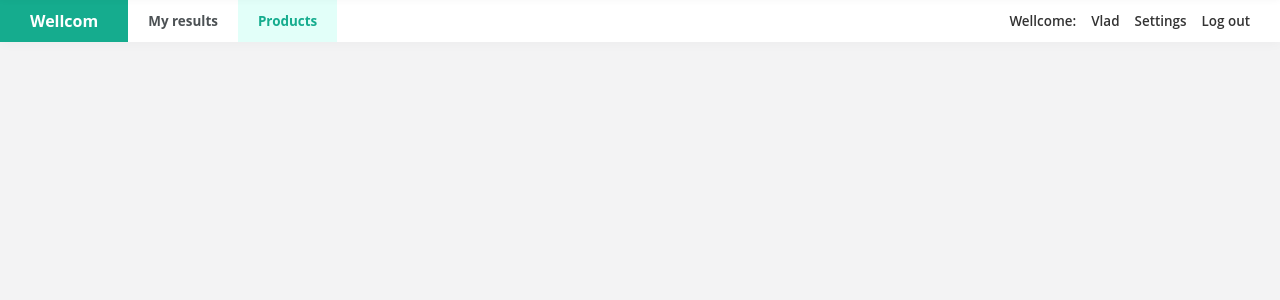
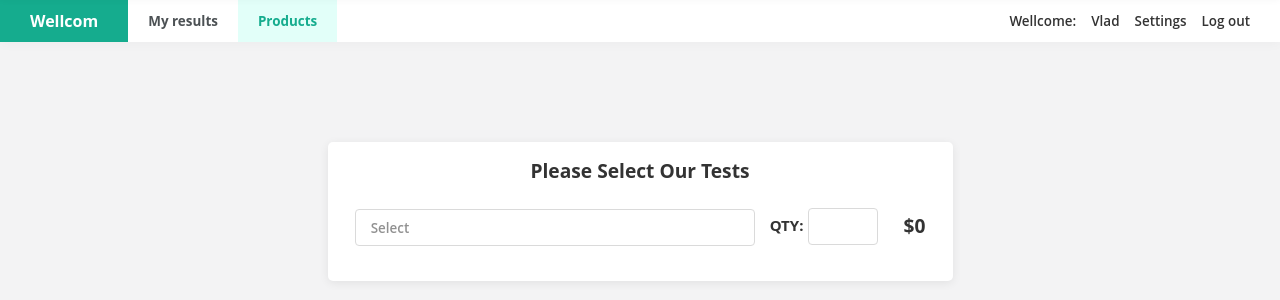
Before and after one commit to Nastromo/portal-front, a React (Create React App) app: page /account/products in a window 1280 px wide. Shown: the top 300 px of the page. Built offline with nearby package versions, Linux system fonts and the light colour scheme.

Commit message:
payment start

```diff
--- /dev/null
+++ b/src/components/DropDown.js
@@ -0,0 +1,70 @@
+import React, { Component } from 'react';
+import { connect } from 'react-redux';
+import { showDropDown, setOption } from '../store/actions/DropDown';
+
+
+
+
+export class DropDown extends Component {
+    componentWillMount() {
+        document.addEventListener('click', this.handleMenu);
+    }
+
+    componentWillUnmount() {
+        document.removeEventListener('click', this.handleMenu);
+    }
+
+    handleMenu = (e) => {
+        if (this.option.contains(e.target)) {
+            this.props.showDropDown({
+                id: this.props.id,
+                status: true
+            });
+        } else {
+            this.props.showDropDown({
+                id: this.props.id,
+                status: false
+            });
+        }
+    }
+
+    choseOption = (e) => {
+        this.props.setOption({
+            id: this.props.id,
+            option: e.target.id,
+        });
+    }
+
+    render() {
+        return (
+            <div className="relative">
+                <div ref={el => this.option = el}
+                    className={this.props.option ? `drop-select drop-select-chosen` : `drop-select`}>
+                    {this.props.option ? this.props.option : `Select`}</div>
+
+                <div className={this.props.status ? `drop-down drop-down-show` : `drop-down`}>
+                    {
+                        this.props.menu.map((item, i) => {
+                            return (
+                                <div onClick={this.choseOption} id={item} className="menu-item" key={i}>
+                                    {item}
+                                </div>
+                            )
+                        })
+                    }
+                </div>
+            </div>
+        )
+    }
+}
+
+const mapStateToProps = (state) => ({
+
+})
+
+const mapDispatchToProps = (dispatch) => ({
+    showDropDown: (obj) => dispatch(showDropDown(obj)),
+    setOption: (obj) => dispatch(setOption(obj)),
+})
+
+export default connect(mapStateToProps, mapDispatchToProps)(DropDown)
--- a/src/components/Navigation.js
+++ b/src/components/Navigation.js
@@ -45,7 +45,6 @@ export class Navigation extends Component {
     }
 
     render() {
-        console.log(this.props);
         return (
             <div className="white-back">
                 <div className="main-nav">
--- a/src/components/PrivateRoute.js
+++ b/src/components/PrivateRoute.js
@@ -4,7 +4,7 @@ import { Route, Switch, withRouter } from 'react-router-dom';
 import LineSpinner from './LineSpinner';
 import Main from './Main';
 import Navigation from './Navigation';
-
+import Product from './Product';
 
 
 
@@ -20,6 +20,7 @@ export class PrivateRoute extends Component {
                 <Navigation />
                 <Switch>
                     <Route exact path="/account/main" component={Main} />
+                    <Route exact path="/account/products" component={Product} />
                 </Switch>
             </div>
         )
--- /dev/null
+++ b/src/components/Product.js
@@ -0,0 +1,55 @@
+import React, { Component } from 'react';
+import { connect } from 'react-redux';
+import DropDown from './DropDown';
+import { calculateTestQuantity } from '../store/actions/TestQuantity';
+
+
+
+export class Product extends Component {
+    constructor(props) {
+        super(props);
+        this.products = [`Genetic Weight Management`, `Nutritional Deficiencies`];
+    }
+
+    handleQty = (e) => {
+        this.props.calculateTestQuantity(e.target.value);
+    }
+
+    render() {
+        return (
+            <div className="flex-ce">
+                <div className="form-pay">
+                    <p className="pay-title">Please Select Our Tests</p>
+                    <div className="prod-sele">
+                        <div className="products-s">
+                            <DropDown
+                                option={this.props.productOption}
+                                status={this.props.dropdownStatus}
+                                menu={this.products}
+                                id="products" />
+                        </div>
+
+                        <p className="qty">QTY:</p>
+                        <input
+                            className="simple-input quantity"
+                            onChange={this.handleQty}
+                            type="number" />
+                        <p className="price">{`$${this.props.price}`}</p>
+                    </div>
+                </div>
+            </div>
+        )
+    }
+}
+
+const mapStateToProps = (state) => ({
+    productOption: state.dropdownOption.products,
+    dropdownStatus: state.dropdownStatus.products,
+    price: state.testsPrice,
+})
+
+const mapDispatchToProps = dispatch => ({
+    calculateTestQuantity: (number) => dispatch(calculateTestQuantity(number)),
+})
+
+export default connect(mapStateToProps, mapDispatchToProps)(Product)
--- a/src/index.css
+++ b/src/index.css
@@ -54,7 +54,7 @@ ul {
 textarea {
     resize: none;
     outline: none;
-    border: 1px solid #e2e2e2;
+    border: 1px solid #dadada;
     border-radius: 4px;
     width: 100%;
     height: 100%;
@@ -647,7 +647,7 @@ a.logo-text:hover {
     color: #2b2c2d;
     height: 33px;
     width: 134px;
-    border: 1px solid #e2e2e2;
+    border: 1px solid #dadada;
     border-radius: 4px;
     cursor: pointer;
 }
@@ -731,7 +731,7 @@ a.logo-text:hover {
     width: 100%;
     height: 37px;
     border-radius: 4px;
-    border: 1px solid #ececec;
+    border: 1px solid #dadada;
     color: #333;
     font-size: 0.84rem;
     font-weight: 600;
@@ -755,7 +755,7 @@ a.logo-text:hover {
     width: 100%;
     height: 250px;
     border-radius: 4px;
-    border: 1px solid #ececec;
+    border: 1px solid #dadada;
     box-shadow: 0 2px 8px 0 #00000012;
     color: #333;
     font-size: 0.84rem;
@@ -785,7 +785,7 @@ a.logo-text:hover {
     display: flex;
     align-items: center;
     padding: 0 15px;
-    border-bottom: 1px solid #ececec;
+    border-bottom: 1px solid #dadada;
 }
 
 .menu-item:hover {
@@ -827,7 +827,7 @@ a.logo-text:hover {
     height: 23px;
     width: 23px;
     border-radius: 4px;
-    border: 1px solid #ececec;
+    border: 1px solid #dadada;
     cursor: pointer;
     margin: 3px 11px 3px 0;
 }
@@ -850,7 +850,7 @@ a.logo-text:hover {
     height: 37px;
     width: 200px;
     border-radius: 4px;
-    border: 1px solid #e2e2e2;
+    border: 1px solid #dadada;
     padding: 0 15px 0;
 }
 
@@ -872,7 +872,7 @@ a.logo-text:hover {
     padding: 9px 8px;
     margin: 0 0 0 8px;
     border-radius: 4px;
-    border: 1px solid #ececec;
+    border: 1px solid #dadada;
     cursor: pointer;
 }
 
@@ -1437,7 +1437,7 @@ a.logo-text:hover {
     height: 37px;
     width: 100%;
     border-radius: 4px;
-    border: 1px solid #e2e2e2;
+    border: 1px solid #dadada;
     padding: 0 15px 0;
     margin: 5px 0 0 0;
 }
@@ -1554,6 +1554,39 @@ a.logo-text:hover {
     color: #fff;
 }
 
+.flex-ce {
+    display: flex;
+    justify-content: center;
+    align-items: center;
+}
+
+.form-pay {
+    display: flex;
+    flex-direction: column;
+    align-items: center;
+    padding: 15px;
+    border-radius: 5px;
+    background: #fff;
+    box-shadow: 0 2px 10px #00000013;
+    margin: 100px 0 0 0;
+    width: 625px;
+}
+
+.price {
+    font-size: 1.2rem;
+    font-weight: 700;
+}
+
+.prod-sele {
+    display: flex;
+    align-items: center;
+}
+
+.pay-title {
+    font-size: 1.2rem;
+    font-weight: 700;
+}
+
 .green-login {
     margin: 6px 0 0 0;
     width: 300px;
@@ -1576,3 +1609,18 @@ a.logo-text:hover {
     font-size: 0.8rem;
     font-weight: 700;
 }
+
+.quantity {
+    width: 70px;
+    margin: 2px 25px 0 0;
+}
+
+.products-s {
+    width: 400px;
+    margin: 25px 15px 20px 0;
+}
+
+.qty {
+    font-weight: 700;
+    margin:  0 5px 0 0;
+}
--- /dev/null
+++ b/src/store/actions/DropDown.js
@@ -0,0 +1,9 @@
+export const setOption = (obj) => ({
+    type: 'SET_DROP_DOWN_OPTION',
+    obj
+});
+
+export const showDropDown = (obj) => ({
+    type: 'SHOW_DROP_DOWN',
+    obj
+});
--- /dev/null
+++ b/src/store/actions/TestQuantity.js
@@ -0,0 +1,21 @@
+export const setPrice = (number) => ({
+    type: 'SET_PRICE',
+    number
+});
+
+
+
+export const calculateTestQuantity = (number) => {
+    return async (dispatch, getState) => {
+        const productOption = getState().dropdownOption.products;
+        switch (productOption) {
+            case `Genetic Weight Management`:
+                dispatch(setPrice(Number(number) * 295));
+                break;
+            case `Nutritional Deficiencies`:
+                dispatch(setPrice(Number(number) * 345));
+                break;
+            default: dispatch(setPrice(0));
+        }
+    }
+};
--- /dev/null
+++ b/src/store/reducers/DropDown.js
@@ -0,0 +1,29 @@
+export const dropdownStatus = (state = {}, action) => {
+    let newState;
+    if (action.type === `SHOW_DROP_DOWN`) {
+        switch (action.obj.id) {
+            case `products`:
+                newState = JSON.parse(JSON.stringify(state));
+                newState.products = action.obj.status;
+                return newState;
+            default: return state;
+        }
+    } else {
+        return state;
+    }
+}
+
+export const dropdownOption = (state = {}, action) => {
+    let newState;
+    if (action.type === `SET_DROP_DOWN_OPTION`) {
+        switch (action.obj.id) {
+            case `products`:
+                newState = JSON.parse(JSON.stringify(state));
+                newState.products = action.obj.option;
+                return newState;
+            default: return state;
+        }
+    } else {
+        return state;
+    }
+}
--- /dev/null
+++ b/src/store/reducers/TestQuantity.js
@@ -0,0 +1,7 @@
+export const testsPrice = (state = 0, action) => {
+    switch (action.type) {
+        case `SET_PRICE`:
+            return action.number;
+        default: return state;
+    }
+}
```
Also changed, not shown: src/store/reducers/RootReducer.js (+8 -1 lines).
